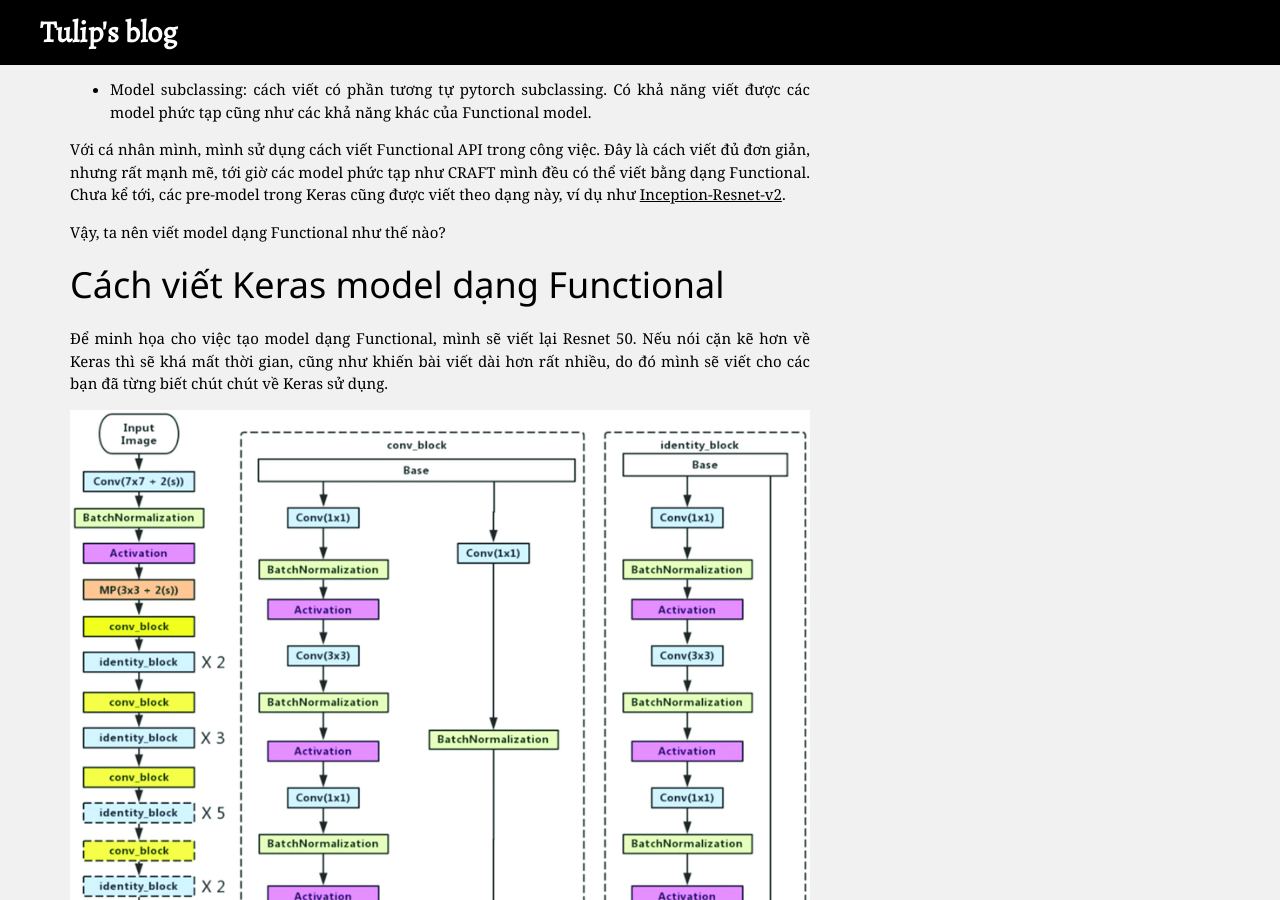
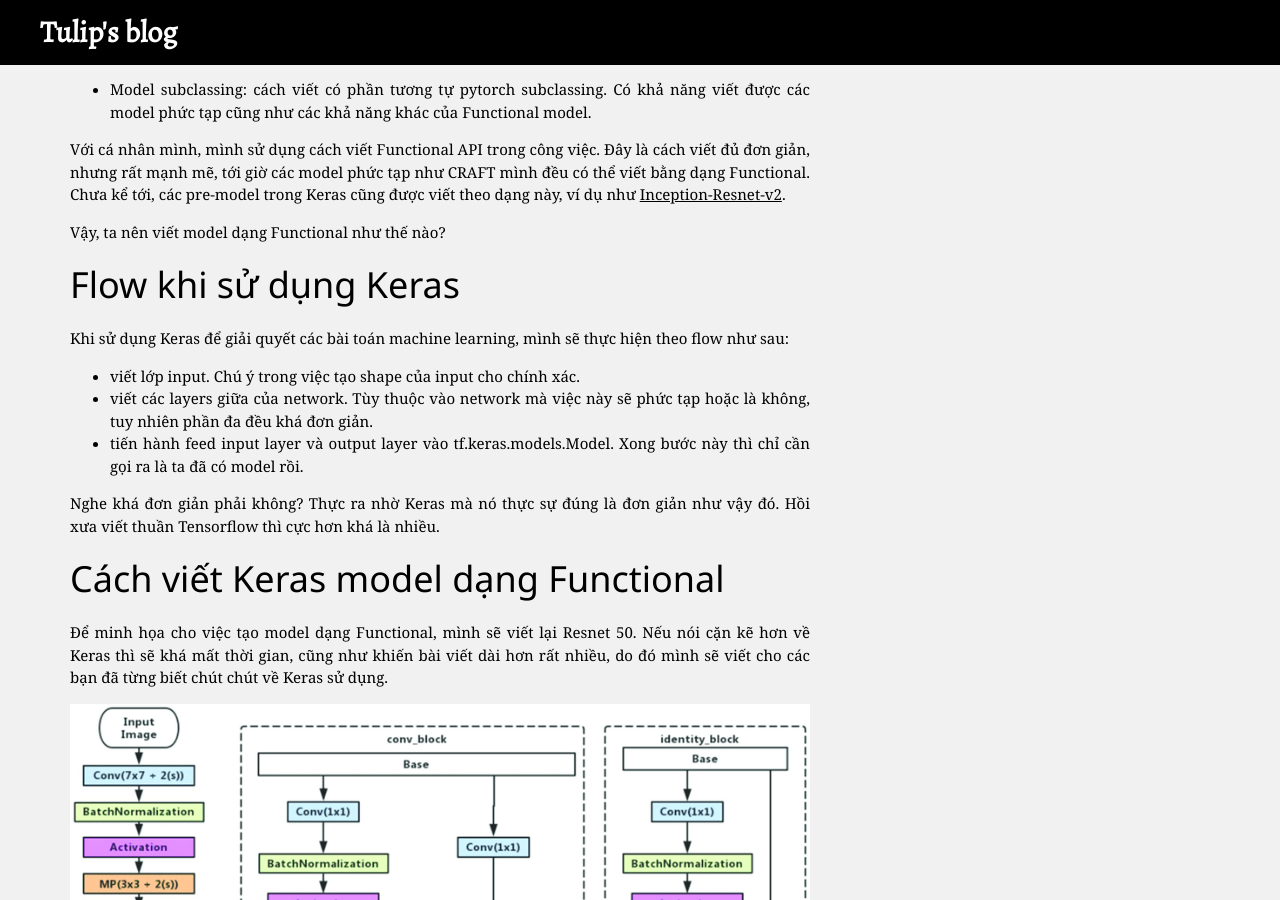
Before and after one commit to Tulip4attoo/Tulip4attoo.github.io, a Jekyll site: the page built from _posts/2019-11-01-writing-keras-models.md, in a window 1280 px wide and 900 px high, scrolled down 2147 px. Built offline with Jekyll 4.4.1, drawn with Linux system fonts in a browser that asks for light colours; comment, search, counter and statistics services are not loaded.

Commit message:
update keras series part 1 - add a small part

```diff
--- a/_posts/2019-11-01-writing-keras-models.md
+++ b/_posts/2019-11-01-writing-keras-models.md
@@ -39,6 +39,16 @@ Trong phiên bản TensorFlow 2.0, có 3 cách để tạo ra 1 neural network m
 Với cá nhân mình, mình sử dụng cách viết Functional API trong công việc. Đây là cách viết đủ đơn giản, nhưng rất mạnh mẽ, tới giờ các model phức tạp như CRAFT mình đều có thể viết bằng dạng Functional. Chưa kể tới, các pre-model trong Keras cũng được viết theo dạng này, ví dụ như [Inception-Resnet-v2](https://github.com/keras-team/keras-applications/blob/master/keras_applications/inception_resnet_v2.py).
 
 Vậy, ta nên viết model dạng Functional như thế nào?
+
+# Flow khi sử dụng Keras
+
+Khi sử dụng Keras để giải quyết các bài toán machine learning, mình sẽ thực hiện theo flow như sau:
+
+- viết lớp input. Chú ý trong việc tạo shape của input cho chính xác.
+- viết các layers giữa của network. Tùy thuộc vào network mà việc này sẽ phức tạp hoặc là không, tuy nhiên phần đa đều khá đơn giản.
+- tiến hành feed input layer và output layer vào tf.keras.models.Model. Xong bước này thì chỉ cần gọi ra là ta đã có model rồi.
+
+Nghe khá đơn giản phải không? Thực ra nhờ Keras mà nó thực sự đúng là đơn giản như vậy đó. Hồi xưa viết thuần Tensorflow thì cực hơn khá là nhiều.
 
 # Cách viết Keras model dạng Functional
 
```
